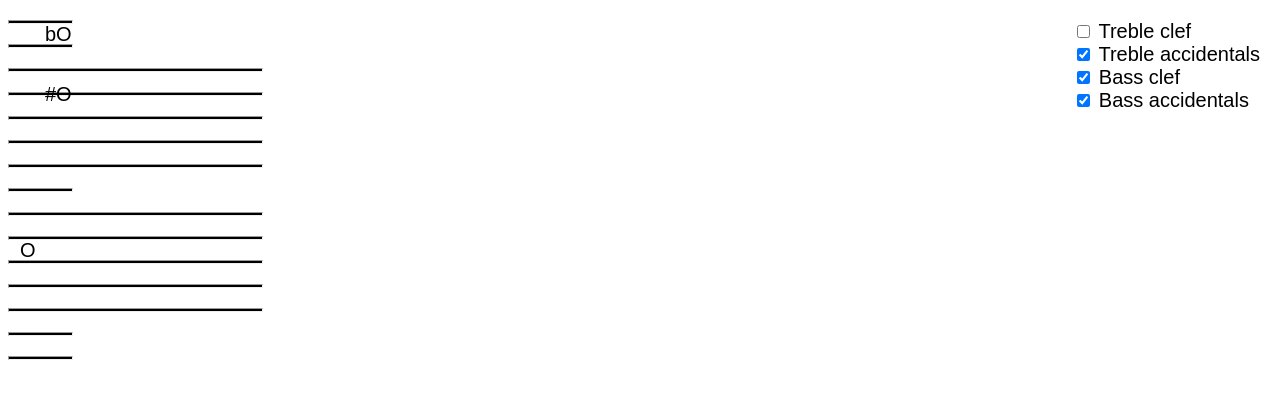
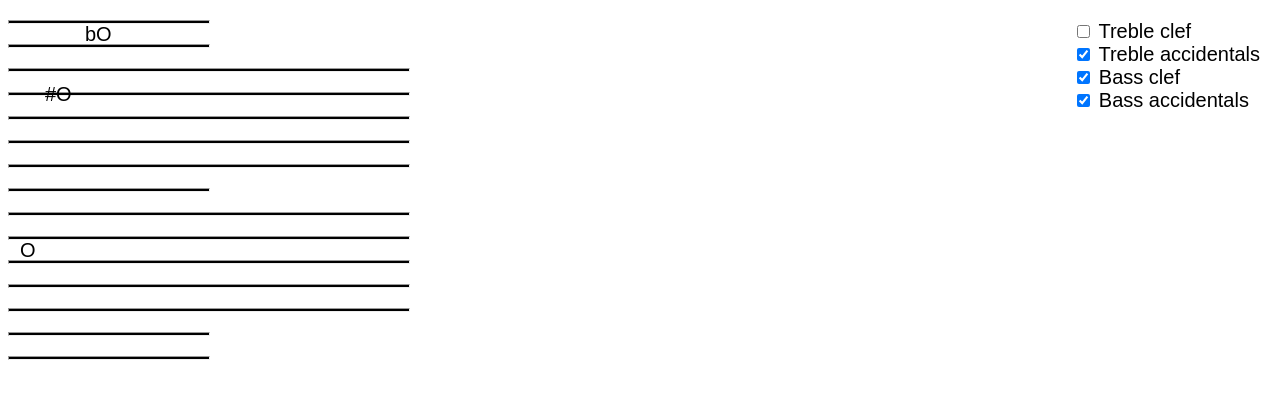
Before and after one commit to deinnielle/notes-check, a plain HTML site: page index.html in a window 1280 px wide. Both pictures are taken after a click on the checkbox "Treble clef". Drawn offline with nearby package versions, Linux system fonts and the light colour scheme.

Commit message:
Fixed accidentals

```diff
--- a/index.css
+++ b/index.css
@@ -5,14 +5,14 @@ body {
 
 hr {
   margin: 20px 0px 0px 0px;
-  width: 20%;
+  width: 400px;
   height: 2px;
   background: black;
 }
 
 .half-line {
   margin: 20px 0px 0px 0px;
-  width: 5%;
+  width: 200px;
 }
 
 .note {
--- a/index.js
+++ b/index.js
@@ -152,22 +152,18 @@ function checkNotes(notes, input) {
 
 function paintNote(note) {
   if (checkIfBlackKey(note.note)) {
-    const accidentals = ["bO", "#O"];
+    const p = document.createElement("p");
     let position = note.position;
-    let randomValue = Math.random();
-    if (randomValue >= 0.5) {
-      randomValue = 1;
+    if (Math.random() >= 0.5) {
+      p.innerHTML = "#O";
+      p.style.left = "45px";
     } else {
-      randomValue = 0;
-    }
-    if (randomValue === 0) {
+      p.innerHTML = "bO";
+      p.style.left = "85px";
       position -= 12;
     }
-    const p = document.createElement("p");
-    p.innerHTML = accidentals[randomValue];
     p.style.zIndex = 2;
     p.style.position = "fixed";
-    p.style.left = "45px";
     p.style.top = `${position}px`;
     document.body.appendChild(p);
   } else {
@@ -201,6 +197,7 @@ function start() {
   currentNotes = [];
   document.querySelectorAll("p").forEach((e) => e.parentNode.removeChild(e));
   currentNotes = getNotes(filterNotes());
+  console.log("currentNotes", currentNotes);
   for (const note of currentNotes) {
     paintNote(note);
   }
```
